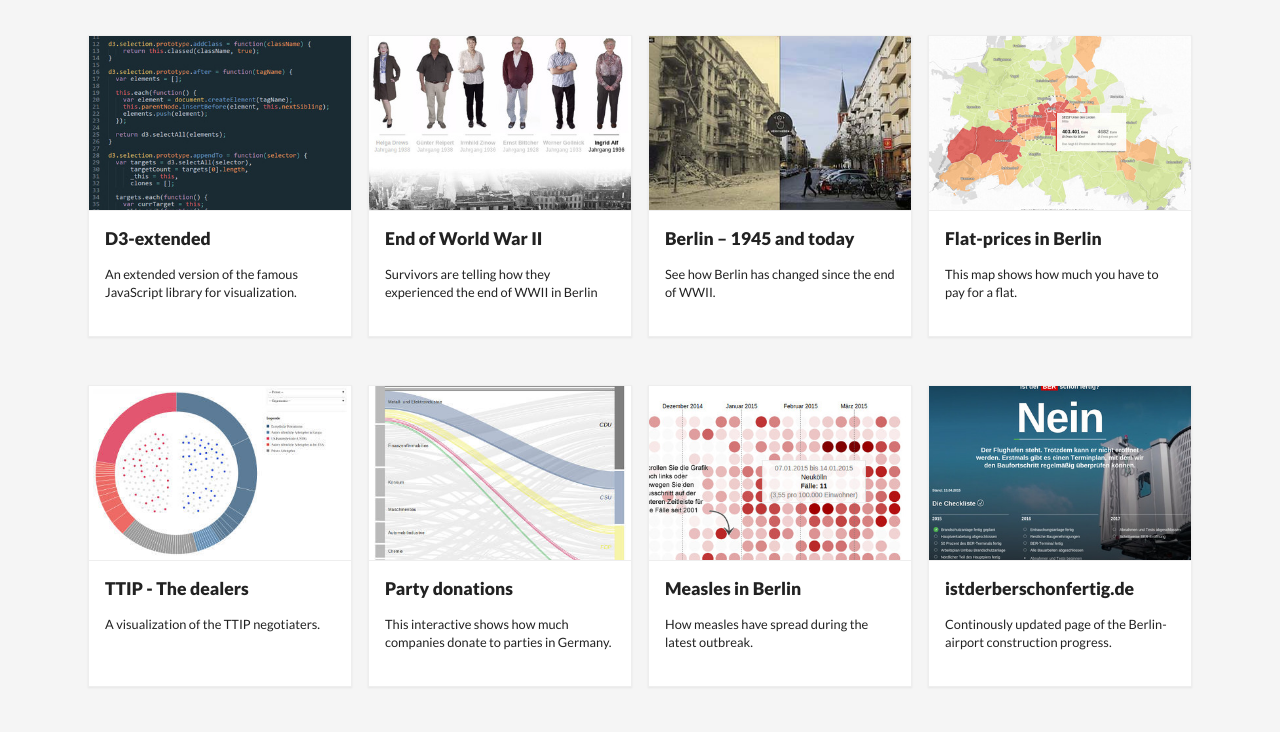
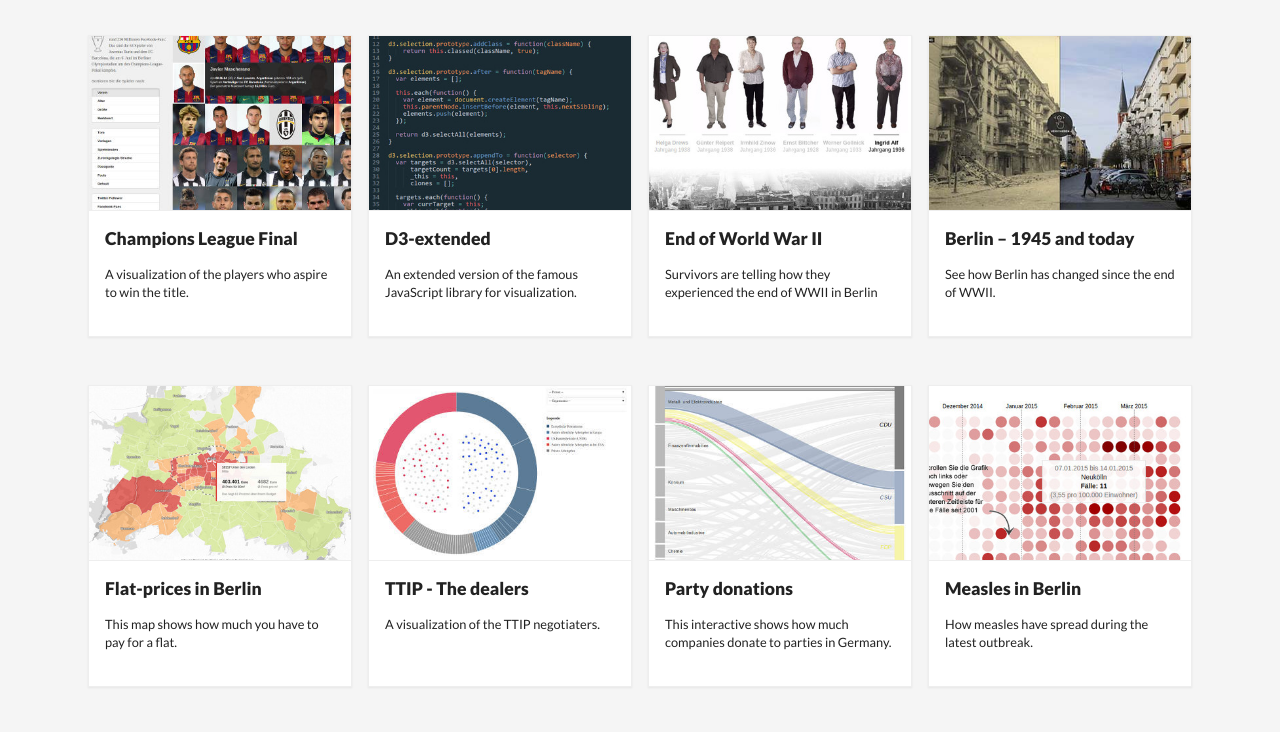
Before and after one commit to leonnard/website, a website: page app/portfolio.html in a window 1280 px wide. Shown: the part 53-785 px from the top of the page. Drawn offline with nearby package versions, Linux system fonts and the light colour scheme; files that its build step writes are made by us from their sources.

Commit message:
add new project

```diff
--- a/app/portfolio.html
+++ b/app/portfolio.html
@@ -45,6 +45,16 @@
 <section class="projects">
 
     <div class="container grid project-list">
+
+      <a target="_blank" class="col-12-12 col-md-6-12 col-lg-3-12" href="http://interaktiv.morgenpost.de/champions-league-in-berlin/">
+        <div class="project">
+          <div class="project-image" style="background-image:url(images/thumbs/champions-league.jpg)"></div>
+          <div class="project-info">
+            <h4 class="project-headline">Champions League Final</h4>
+            <div class="project-text">A visualization of the players who aspire to win the title.</div>
+          </div>
+        </div>
+      </a>
 
       <a target="_blank" class="col-12-12 col-md-6-12 col-lg-3-12" href="https://github.com/wbkd/d3-extended">
         <div class="project">
```
Also changed, not shown: app/images/thumbs/champions-league.jpg (added).
